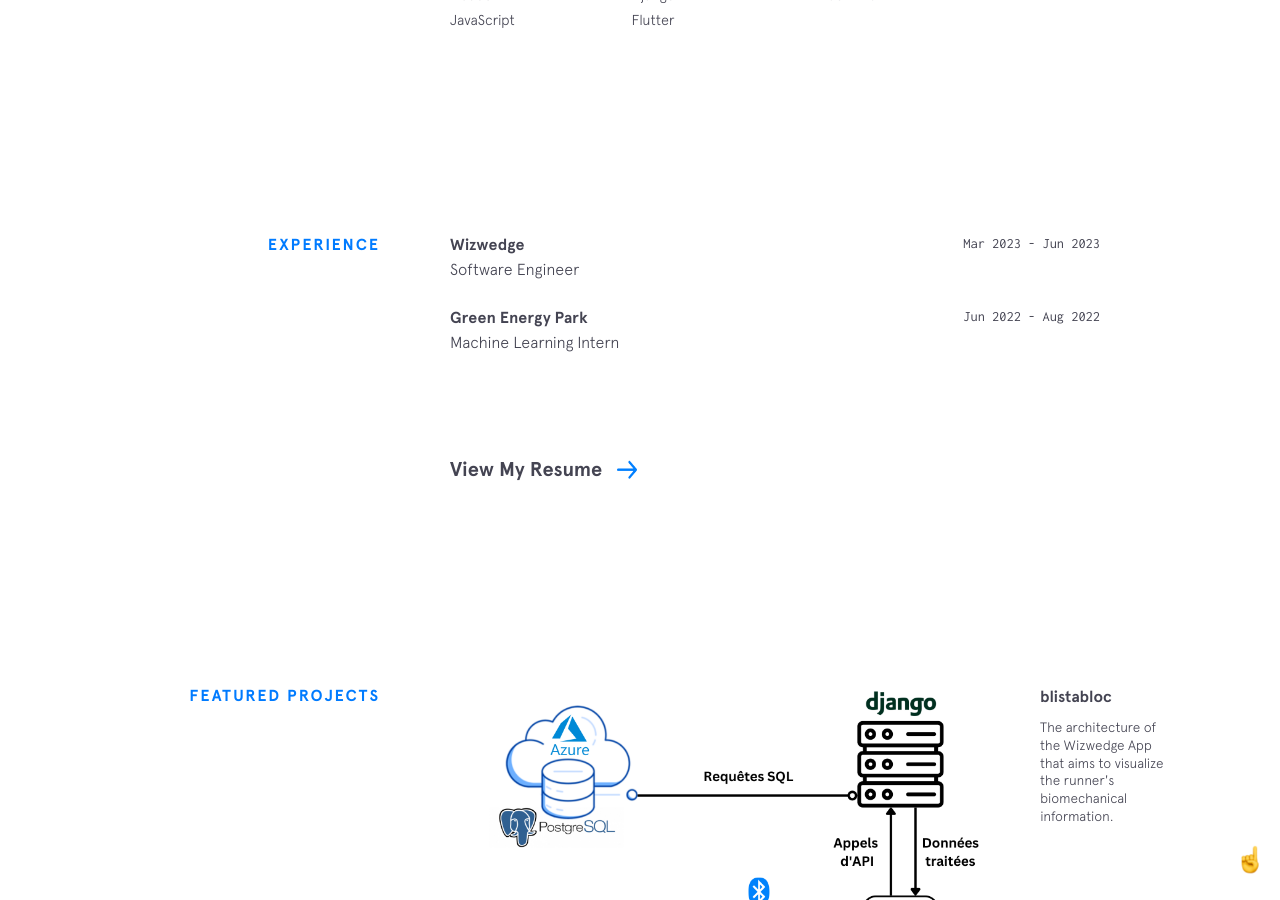
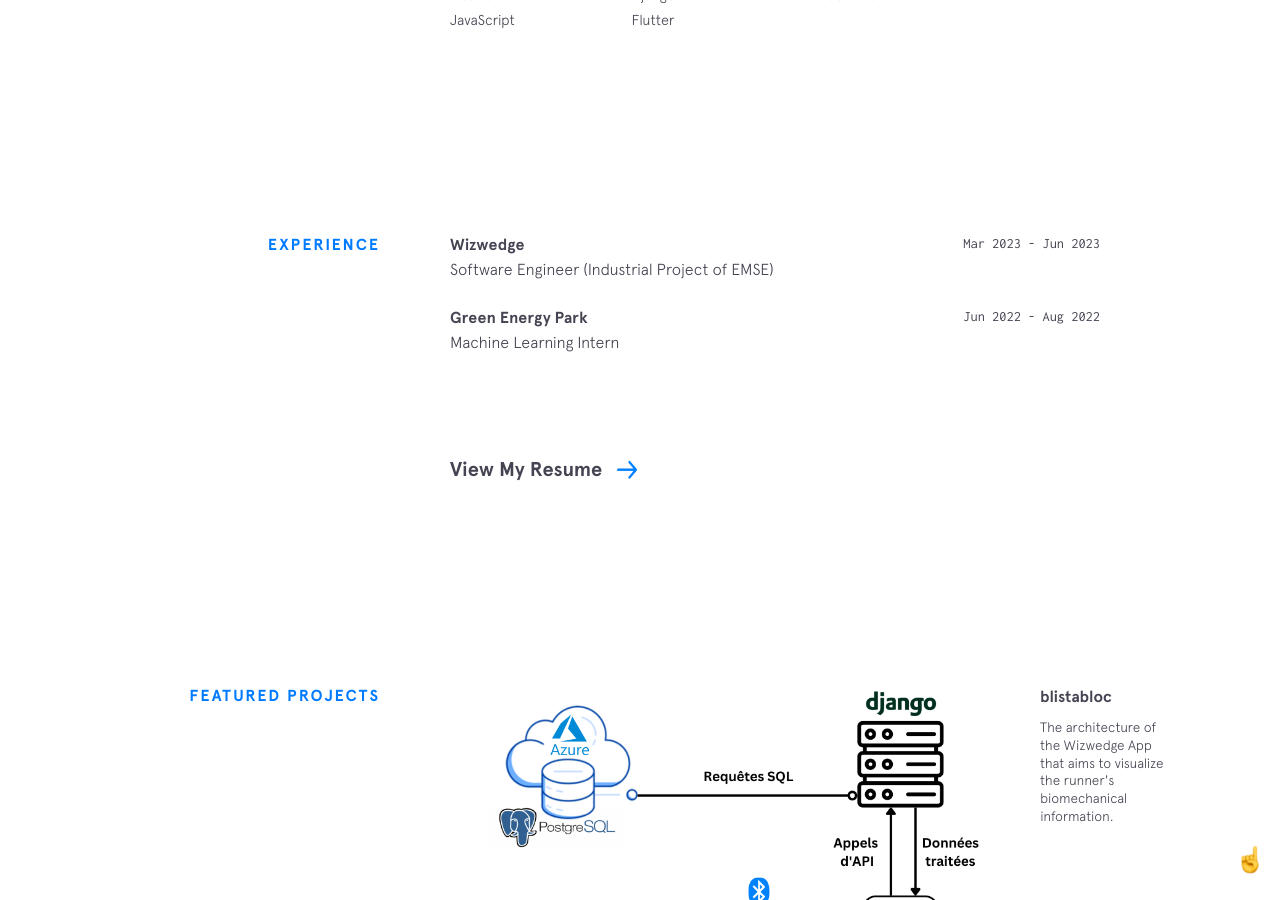
Before and after one commit to CodingAya/codingaya.github.io, a Jekyll site: the page built from index.html, in a window 1280 px wide and 900 px high, scrolled down 1684 px. Built offline with Jekyll 4.4.1, drawn with Linux system fonts in a browser that asks for light colours; nearby versions of some CDN libraries.

Commit message:
experience v0.0

```diff
--- a/_data/experience.yml
+++ b/_data/experience.yml
@@ -1,7 +1,7 @@
 - company: Wizwedge
   url: https://wizwedge.com/
   time: Mar 2023 - Jun 2023
-  position: Software Engineer
+  position: Software Engineer (Industrial Project of EMSE)
 
 - company: Green Energy Park
   url: https://www.greenenergypark.ma/
```
